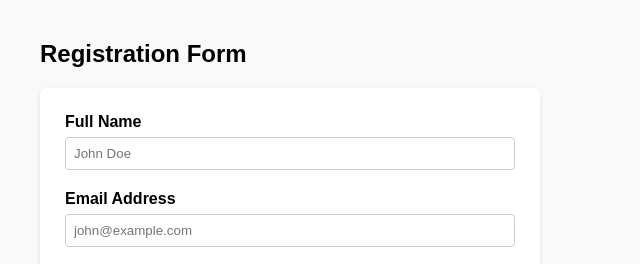
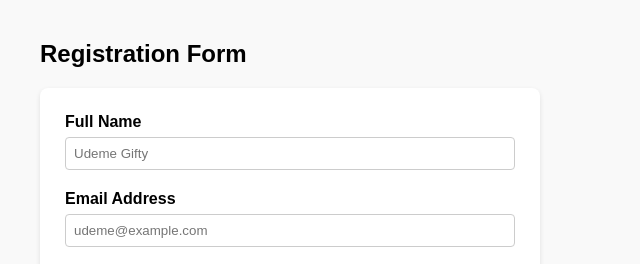
Before and after one commit to Giftyudeme2000/form1, a plain HTML site: page index.html in a window 1280 px wide. Shown: the top 264 px of the page, 0-640 px from the left. Drawn offline with Linux system fonts and the light colour scheme.

Commit message:
Update index.html

```diff
--- a/index.html
+++ b/index.html
@@ -66,7 +66,7 @@
     <h2>Registration Form</h2>
 
     <!-- Form submits directly to Web3Forms API -->
-    <form action="https://web3forms.com" method="POST">
+    <form action="https://api.web3forms.com/submit" method="POST">
 
         <!-- Required hidden field containing your Web3Forms access token -->
         <input type="hidden" name="access_key" value="4d4ad0ef-04e0-4eed-95bc-3afe21d0f086">
@@ -77,13 +77,13 @@
         <!-- Text Input -->
         <div class="form-group">
             <label for="name">Full Name</label>
-            <input type="text" id="name" name="name" required placeholder="John Doe">
+            <input type="text" id="name" name="name" required placeholder="Udeme Gifty">
         </div>
 
         <!-- Email Input -->
         <div class="form-group">
             <label for="email">Email Address</label>
-            <input type="email" id="email" name="email" required placeholder="john@example.com">
+            <input type="email" id="email" name="email" required placeholder="udeme@example.com">
         </div>
 
         <!-- Dropdown Selection -->
```
